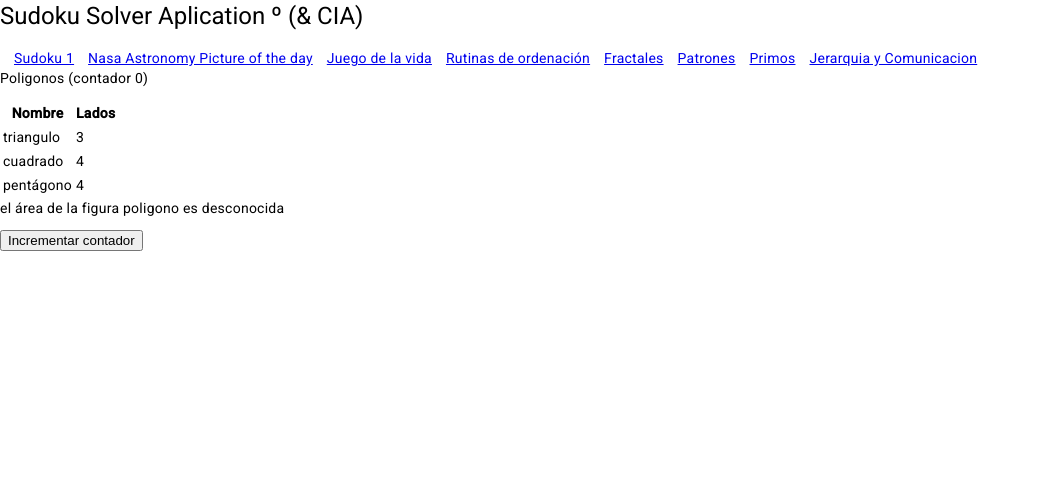
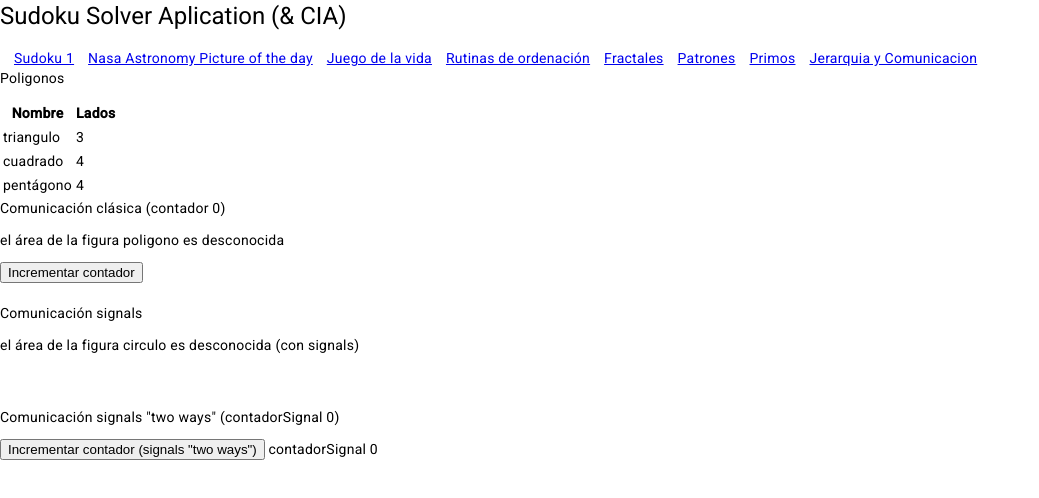
Before and after one commit to ramirorf/angular-sudoku, an Angular app: page /jerarquia-comunicacion in a window 1280 px wide. Shown: the top 498 px of the page, without its empty margins (0-1039 px from the left). Built offline with nearby package versions, Linux system fonts and the light colour scheme.

Commit message:
Incluir signal y signals two ways

```diff
--- a/src/app/app.component.html
+++ b/src/app/app.component.html
@@ -1,5 +1,5 @@
 
-<h1>Sudoku Solver Aplication º  (& CIA)</h1>
+<h1>Sudoku Solver Aplication (& CIA)</h1>
 
 <nav>
     <a routerLink="/sudoku1">Sudoku 1</a>
--- a/src/app/app.module.ts
+++ b/src/app/app.module.ts
@@ -19,6 +19,7 @@ import { MatExpansionModule } from '@angular/material/expansion';
 import { MatTableModule } from '@angular/material/table';
 import { PatronesComponent } from './patrones/patrones.component';
 import { PrimosComponent } from './primos/primos.component';
+import { FormsModule } from '@angular/forms';
 
 
 @NgModule({
@@ -43,7 +44,8 @@ import { PrimosComponent } from './primos/primos.component';
     MatInputModule,
     MatSelectModule,
     MatExpansionModule,
-    MatTableModule
+    MatTableModule,
+    FormsModule
     ],
   providers: [],
   bootstrap: [AppComponent]
--- /dev/null
+++ b/src/app/jerarquia-comunicacion/jerarquia-comunicacion-hijo-signals-two-ways/jerarquia-comunicacion-hijo-two-ways.component.html
@@ -0,0 +1,3 @@
+
+<button (click)="incrementarContadorSignal()">Incrementar contador (signals "two ways")</button>
+contadorSignal {{contadorSignal()}}
--- /dev/null
+++ b/src/app/jerarquia-comunicacion/jerarquia-comunicacion-hijo-signals-two-ways/jerarquia-comunicacion-hijo-two-ways.component.ts
@@ -0,0 +1,30 @@
+import { Component, EventEmitter, Input, Output, input, model } from '@angular/core';
+
+@Component({
+  selector: 'app-jerarquia-comunicacion-hijo-two-ways',
+  imports: [],
+  templateUrl: './jerarquia-comunicacion-hijo-two-ways.component.html',
+  styleUrl: './jerarquia-comunicacion-hijo-two-ways.component.css'
+})
+export class JerarquiaComunicacionHijoTwoWaysComponent {
+
+  // modo pre-signals
+  @Input() figura : string = "";
+
+  @Output() botonClicado = new EventEmitter<void>();
+
+  notificarAlPadre() {
+    this.botonClicado.emit();
+  }
+
+  // modo signal
+  figuraSignal = input<string>('');
+  contadorSignal = model<number>(-1);
+
+  area: string = "desconocida";
+
+  incrementarContadorSignal() {
+    this.contadorSignal.update(contador => contador + 1);
+  }
+
+}
--- /dev/null
+++ b/src/app/jerarquia-comunicacion/jerarquia-comunicacion-hijo-signals/jerarquia-comunicacion-hijo-signals.component.html
@@ -0,0 +1,2 @@
+
+<p>el área de la figura {{figuraSignal()}} es {{area}} (con signals)</p>
--- /dev/null
+++ b/src/app/jerarquia-comunicacion/jerarquia-comunicacion-hijo-signals/jerarquia-comunicacion-hijo-signals.component.ts
@@ -0,0 +1,15 @@
+import { Component, EventEmitter, Input, Output, input, model } from '@angular/core';
+
+@Component({
+  selector: 'app-jerarquia-comunicacion-hijo-signals',
+  imports: [],
+  templateUrl: './jerarquia-comunicacion-hijo-signals.component.html',
+  styleUrl: './jerarquia-comunicacion-hijo-signals.component.css'
+})
+export class JerarquiaComunicacionHijoSignalsComponent {
+
+  // modo signal
+  figuraSignal = input<string>('');
+
+  area: string = "desconocida";
+}
--- a/src/app/jerarquia-comunicacion/jerarquia-comunicacion-hijo/jerarquia-comunicacion-hijo.component.ts
+++ b/src/app/jerarquia-comunicacion/jerarquia-comunicacion-hijo/jerarquia-comunicacion-hijo.component.ts
@@ -1,4 +1,4 @@
-import { Component, EventEmitter, Input, Output } from '@angular/core';
+import { Component, EventEmitter, Input, Output, input, model } from '@angular/core';
 
 @Component({
   selector: 'app-jerarquia-comunicacion-hijo',
@@ -8,14 +8,15 @@ import { Component, EventEmitter, Input, Output } from '@angular/core';
 })
 export class JerarquiaComunicacionHijoComponent {
 
+  // modo pre-signals
   @Input() figura : string = "";
 
   @Output() botonClicado = new EventEmitter<void>();
-
-  area: string = "desconocida";
 
   notificarAlPadre() {
     this.botonClicado.emit();
   }
 
+  area: string = "desconocida";
+
 }
--- a/src/app/jerarquia-comunicacion/jerarquia-comunicacion.component.html
+++ b/src/app/jerarquia-comunicacion/jerarquia-comunicacion.component.html
@@ -1,4 +1,4 @@
-<p>Poligonos (contador {{contador}})</p>
+<p>Poligonos</p>
 
 <table>
     <tr>
@@ -14,4 +14,18 @@
     }
 </table>
 
-<app-jerarquia-comunicacion-hijo  (botonClicado)="manejarClicDelHijo()" [figura]="figura"></app-jerarquia-comunicacion-hijo>
+
+<p>Comunicación clásica (contador {{contador}})</p>
+<app-jerarquia-comunicacion-hijo [figura]="figuraPadre" (botonClicado)="manejarClicDelHijo()"></app-jerarquia-comunicacion-hijo>
+<br>
+<br>
+
+<p>Comunicación signals</p>
+<app-jerarquia-comunicacion-hijo-signals [figuraSignal]="figuraPadreSignal"></app-jerarquia-comunicacion-hijo-signals>
+<br>
+<br>
+
+<p>Comunicación signals "two ways" (contadorSignal {{contadorSignalPadre}})</p>
+<app-jerarquia-comunicacion-hijo-two-ways [(contadorSignal)]="contadorSignalPadre"></app-jerarquia-comunicacion-hijo-two-ways>
+<br>
+<br>
--- a/src/app/jerarquia-comunicacion/jerarquia-comunicacion.component.ts
+++ b/src/app/jerarquia-comunicacion/jerarquia-comunicacion.component.ts
@@ -1,17 +1,23 @@
 import { Component, OnInit } from '@angular/core';
 import { Poligono } from './model/poligono';
 import { JerarquiaComunicacionHijoComponent } from "./jerarquia-comunicacion-hijo/jerarquia-comunicacion-hijo.component";
+import { JerarquiaComunicacionHijoSignalsComponent } from './jerarquia-comunicacion-hijo-signals/jerarquia-comunicacion-hijo-signals.component';
+import { JerarquiaComunicacionHijoTwoWaysComponent } from './jerarquia-comunicacion-hijo-signals-two-ways/jerarquia-comunicacion-hijo-two-ways.component';
 
 @Component({
   selector: 'app-jerarquia-comunicacion',
-  imports: [JerarquiaComunicacionHijoComponent,JerarquiaComunicacionHijoComponent],
+  imports: [JerarquiaComunicacionHijoComponent,
+            JerarquiaComunicacionHijoSignalsComponent,
+            JerarquiaComunicacionHijoTwoWaysComponent],
   templateUrl: './jerarquia-comunicacion.component.html',
   styleUrl: './jerarquia-comunicacion.component.css'
 })
 export class JerarquiaComunicacionComponent  implements OnInit {
 
-  figura: string = "poligono";
+  figuraPadre: string = "poligono";
+  figuraPadreSignal: string = "circulo";
   contador: number = 0;
+  contadorSignalPadre : number = 0;
 
   poligonos: Poligono[] = [
     {nombre: "triangulo", vertices: 3},
```
Also changed, not shown: src/app/jerarquia-comunicacion/jerarquia-comunicacion-hijo-signals-two-ways/jerarquia-comunicacion-hijo-two-ways.component.css (added), src/app/jerarquia-comunicacion/jerarquia-comunicacion-hijo-signals/jerarquia-comunicacion-hijo-signals.component.css (added).
